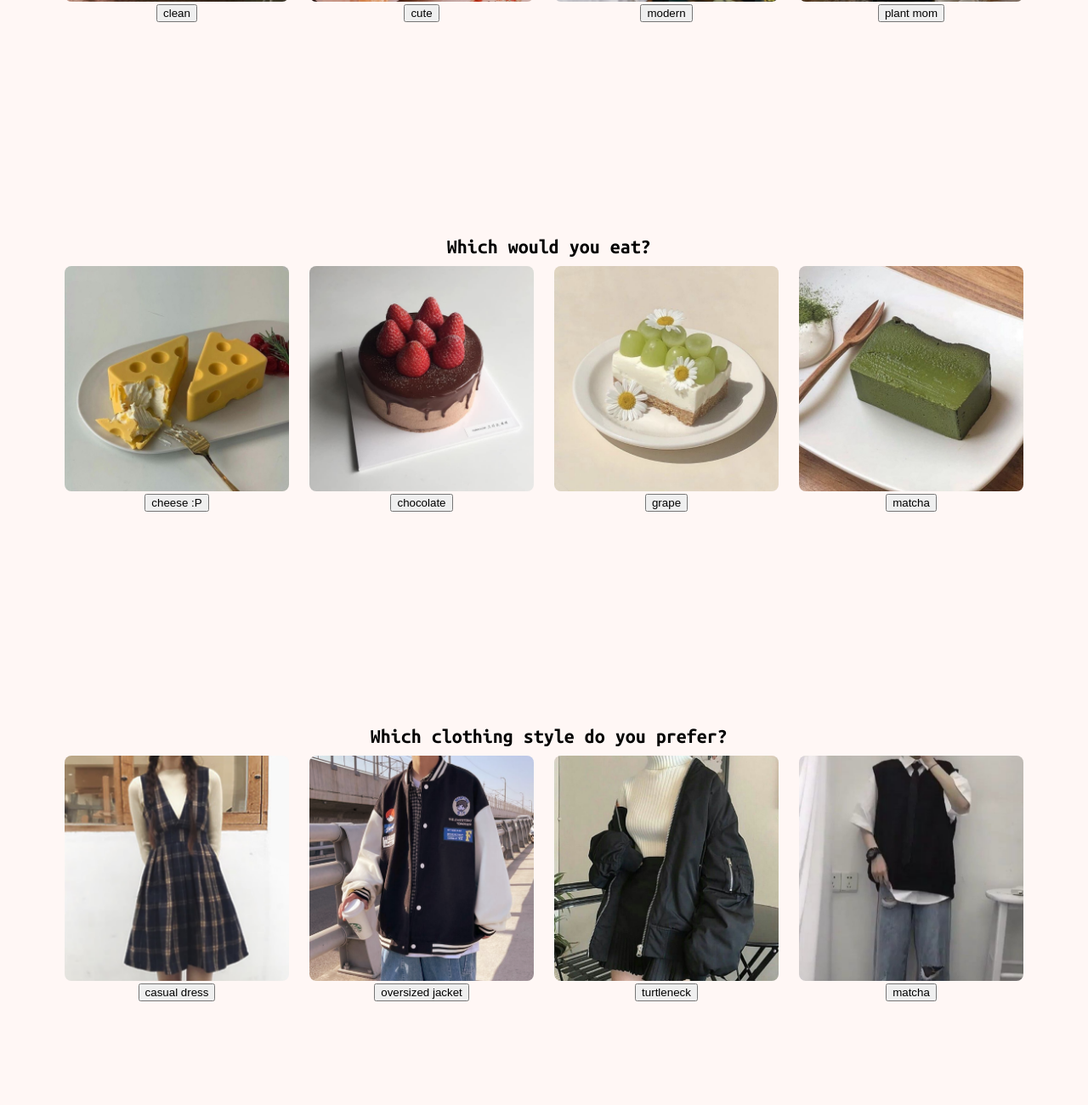
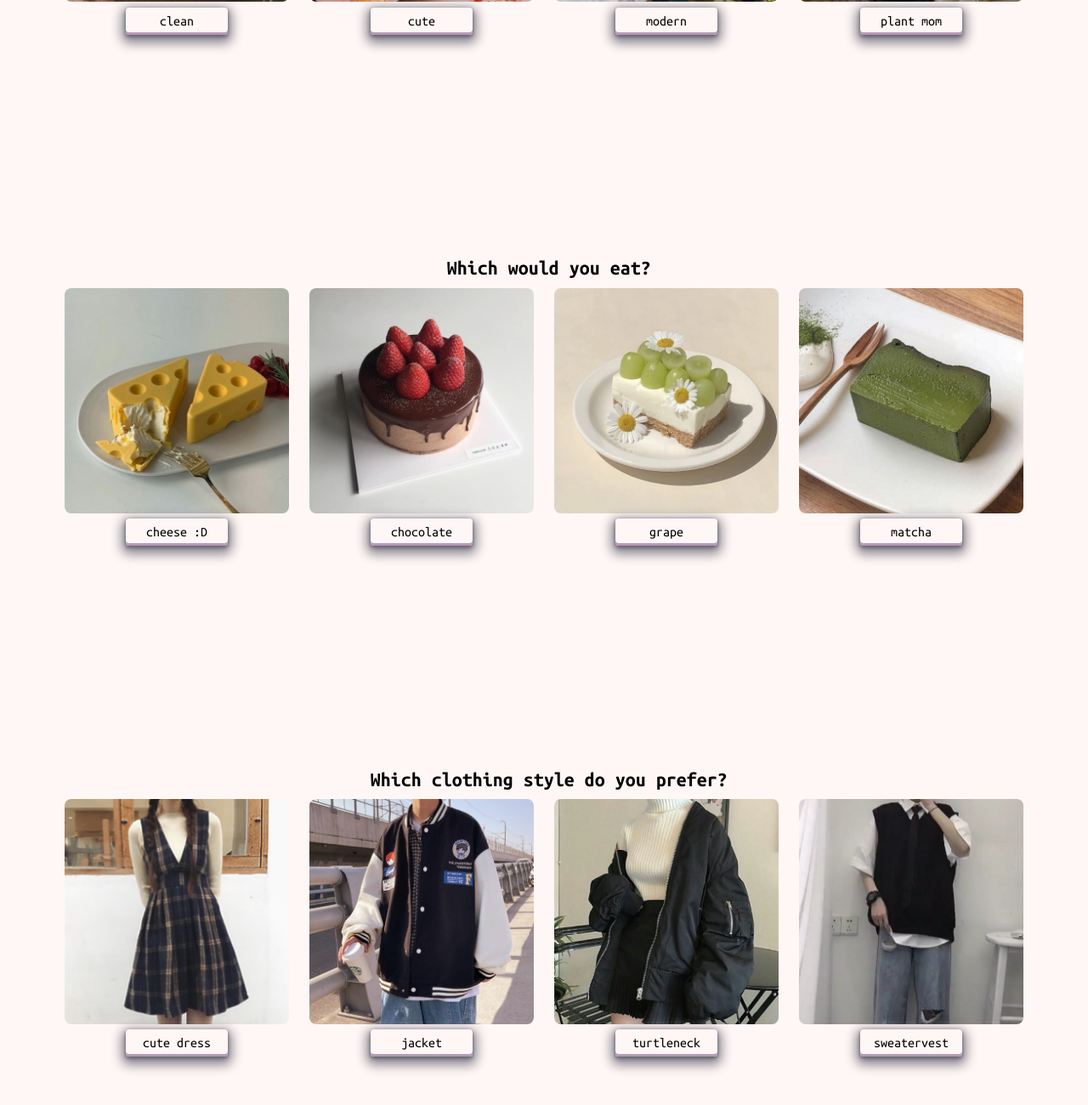
Before and after one commit to choriius/Personality-Quiz-Color, a plain HTML site: page index.html in a window 1280 px wide. Shown: the part 2332-3632 px from the top of the page at 85% size. Drawn offline with Linux system fonts and the light colour scheme; a web font is replaced by a local one.

Commit message:
HTML completed

```diff
--- a/index.html
+++ b/index.html
@@ -118,24 +118,37 @@
 			<div class="answer-choice">
 				<img src="Q/3clean.png" alt="A striped black and white cat sitting upright with folded arms">
         <br>
-        <button id="q3a1">clean</button>
+        <div class="button">
+          <input type="radio" id="q3a1" name="Q3"/>
+          <label for="q3a1">clean</label>
+        </div>
       </div>
 
       <div class="answer-choice">
         <img src="Q/3cute.png" alt="A striped black and white cat sitting upright with folded arms">
         <br>
-        <button id="q3a2">cute</button>
+        <div class="button">
+          <input type="radio" id="q3a3" name="Q3"/>
+          <label for="q3a3">cute</label>
+        </div>
       </div>
 
       <div class="answer-choice">
         <img src="Q/3modern.png" alt="A striped black and white cat sitting upright with folded arms">
         <br>
-        <button id="q3a3">modern</button>
+        <div class="button">
+          <input type="radio" id="q3a3" name="Q3"/>
+          <label for="q3a3">modern</label>
+        </div>
       </div>
+
       <div class="answer-choice">
         <img src="Q/3plant.png" alt="A striped black and white cat sitting upright with folded arms">
         <br>
-        <button id="q3a4">plant mom</button>
+        <div class="button">
+          <input type="radio" id="q3a4" name="Q3"/>
+          <label for="q3a4">plant mom</label>
+        </div>
       </div>
     </div>
 
@@ -146,24 +159,37 @@
 			<div class="answer-choice">
 				<img src="Q/4cheese.png" alt="A striped black and white cat sitting upright with folded arms">
         <br>
-        <button id="q4a1">cheese :P</button>
+        <div class="button">
+          <input type="radio" id="q4a1" name="Q4"/>
+          <label for="q4a1">cheese :D</label>
+        </div>
       </div>
 
       <div class="answer-choice">
         <img src="Q/4chocolate.png" alt="A striped black and white cat sitting upright with folded arms">
         <br>
-        <button id="q4a2">chocolate</button>
+        <div class="button">
+          <input type="radio" id="q4a2" name="Q4"/>
+          <label for="q4a2">chocolate</label>
+        </div>
       </div>
 
       <div class="answer-choice">
         <img src="Q/4grape.png" alt="A striped black and white cat sitting upright with folded arms">
         <br>
-        <button id="q4a3">grape</button>
+        <div class="button">
+          <input type="radio" id="q4a3" name="Q4"/>
+          <label for="q4a3">grape</label>
+        </div>
       </div>
+
       <div class="answer-choice">
         <img src="Q/4matcha.png" alt="A striped black and white cat sitting upright with folded arms">
         <br>
-        <button id="q4a4">matcha</button>
+        <div class="button">
+          <input type="radio" id="q4a4" name="Q4"/>
+          <label for="q4a4">matcha</label>
+        </div>
       </div>
     </div>
 
@@ -174,29 +200,42 @@
 			<div class="answer-choice">
 				<img src="Q/5dress.png" alt="A striped black and white cat sitting upright with folded arms">
         <br>
-        <button id="q5a1">casual dress</button>
+        <div class="button">
+          <input type="radio" id="q5a1" name="Q5"/>
+          <label for="q5a1">cute dress</label>
+        </div>
       </div>
 
       <div class="answer-choice">
         <img src="Q/5letterman.png" alt="A striped black and white cat sitting upright with folded arms">
         <br>
-        <button id="q5a2">oversized jacket</button>
+        <div class="button">
+          <input type="radio" id="q5a2" name="Q5"/>
+          <label for="q5a2">jacket</label>
+        </div>
       </div>
 
       <div class="answer-choice">
         <img src="Q/5turtle.png" alt="A striped black and white cat sitting upright with folded arms">
         <br>
-        <button id="q5a3">turtleneck</button>
+        <div class="button">
+          <input type="radio" id="q5a3" name="Q5"/>
+          <label for="q5a3">turtleneck</label>
+        </div>
       </div>
+
       <div class="answer-choice">
         <img src="Q/5vest.png" alt="A striped black and white cat sitting upright with folded arms">
         <br>
-        <button id="q5a4">matcha</button>
+        <div class="button">
+          <input type="radio" id="q5a4" name="Q5"/>
+          <label for="q5a4">sweatervest</label>
+        </div>
       </div>
     </div>
 
 
-    <h2 style="text-decoration: underline; font-style: italic; font-weight: bold;" id="resultGet">Your result is...</h2>
+    <h2 style="text-decoration: underline; font-style: italic; font-weight: bold;" id="resultGet"><a href="result.html" onclick="getResult()">Your result is...</a></h2>
   </main>
   </body>
 </html>
--- a/style.css
+++ b/style.css
@@ -97,7 +97,7 @@ img {
 .button label {
   display: block;
   position: relative;
-  padding-top: 4px;
+  padding-top: 8px;
 
 }
 
@@ -131,3 +131,13 @@ img {
   height: 2em;
   position: relative;
 }
+
+a {
+  color: black;
+}
+
+a:hover {
+  background: #dad8d8;
+  display: table;
+  margin: auto;
+}
```
